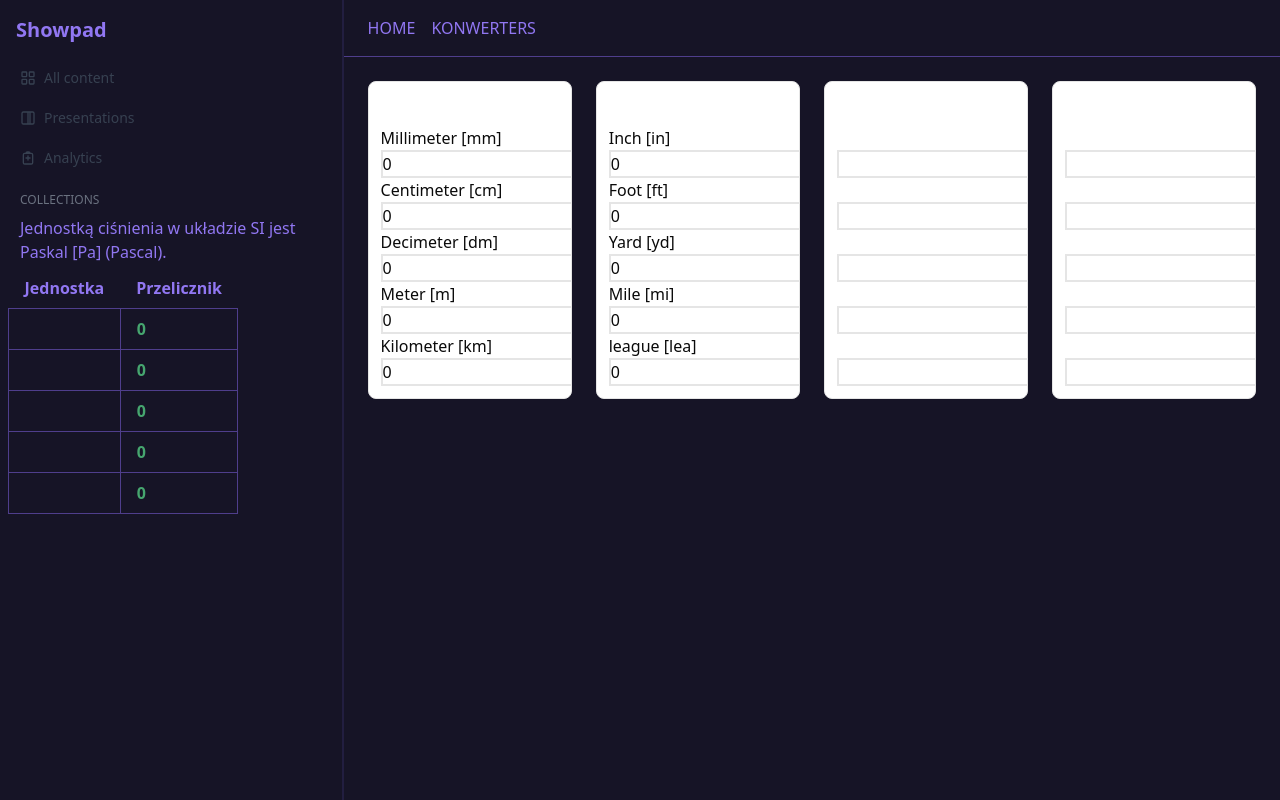
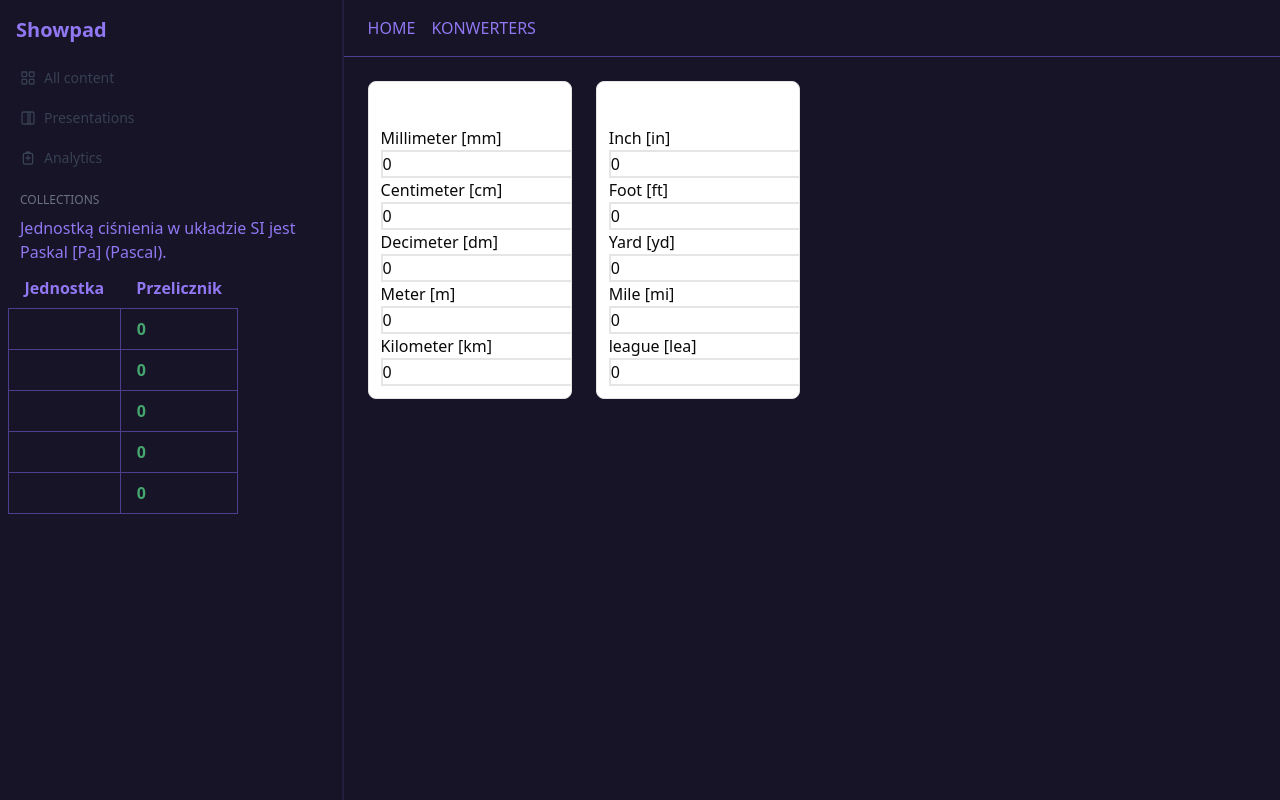
Before and after one commit to PiotrCembrowski/uniter, a Next.js app: page /length in a window 1280 px wide. Built offline with nearby package versions, Linux system fonts and the light colour scheme; what next-redux-wrapper would draw is missing.

Commit message:
commenting out empty boxes

```diff
--- a/app/components/units/LengthUnitDash.tsx
+++ b/app/components/units/LengthUnitDash.tsx
@@ -36,8 +36,8 @@ const LengthUnitDash = () => {
     <div className="grid grid-cols-1 gap-6 md:grid-cols-2 lg:grid-cols-4">
       <UnitCard title="Metric System" value={metricValue} />
       <UnitCard title="Imperial System" value={imperialValue} />
-      <UnitCard title="Sea Metric" />
-      <UnitCard title="Astronomic Metric" />
+      {/* <UnitCard title="Sea Metric" />
+      <UnitCard title="Astronomic Metric" /> */}
     </div>
   );
 };
```
